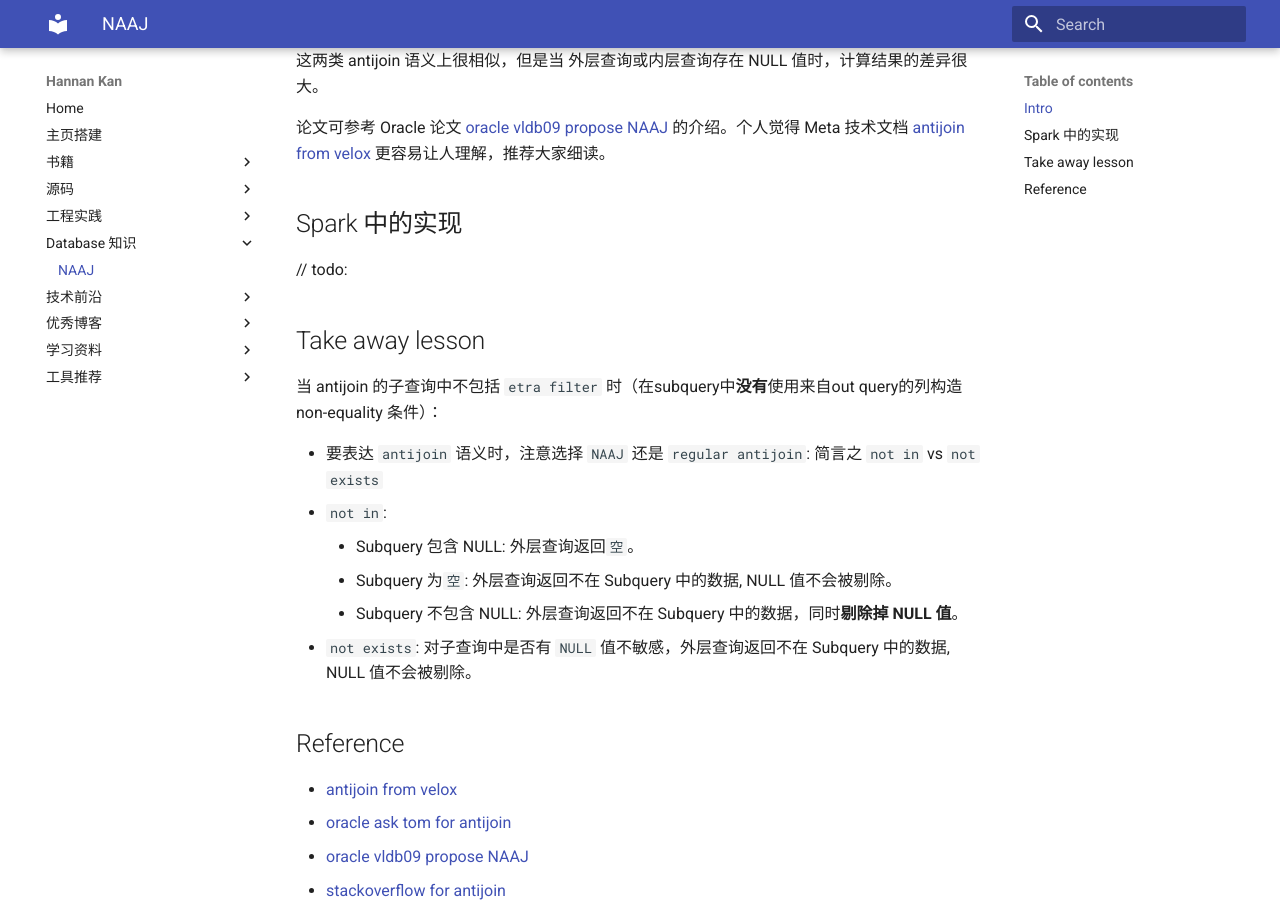
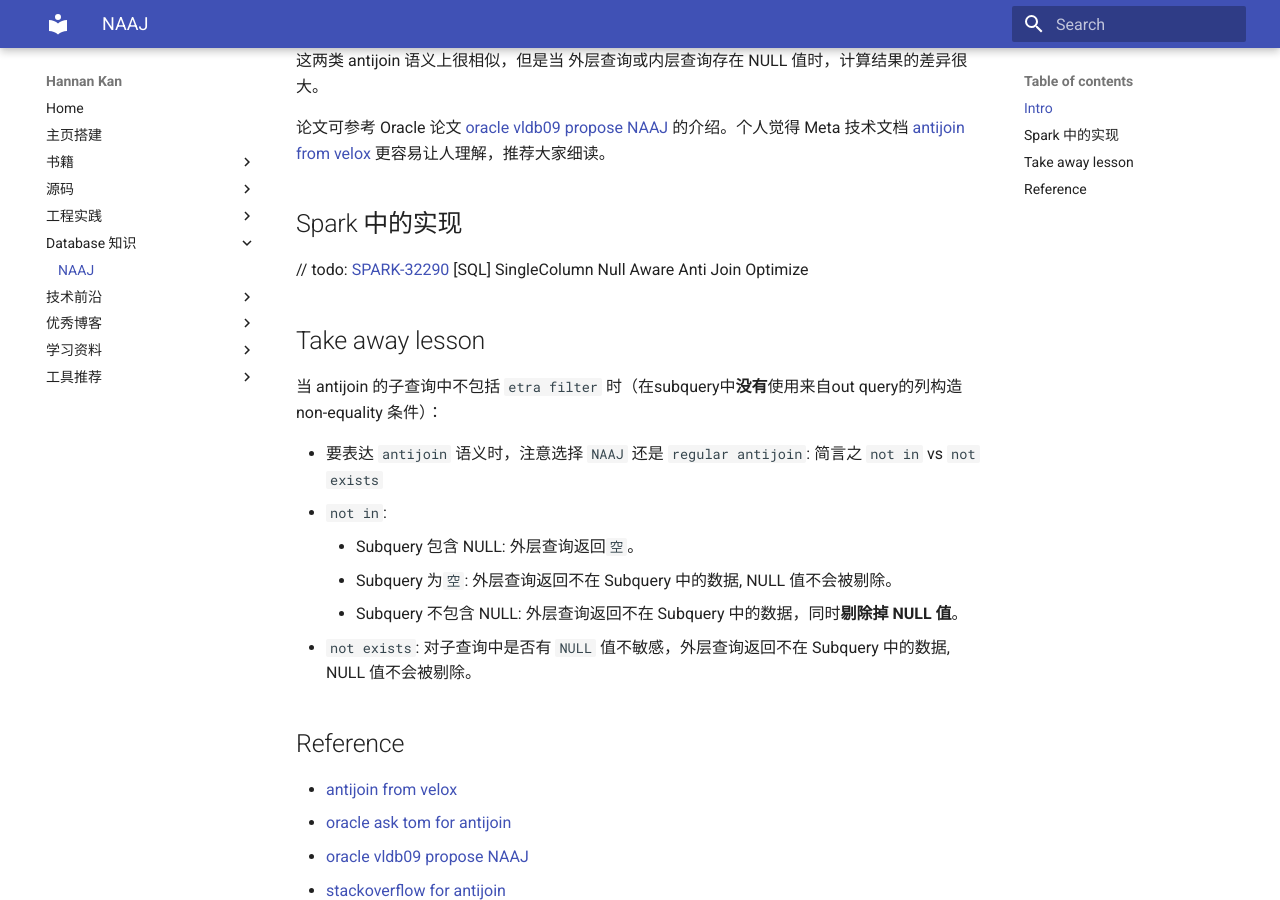
Before and after one commit to HannanKan/homepage, an MkDocs documentation site: the page built from docs/research_related/NAAJ.md, in a window 1280 px wide and 900 px high, scrolled down 807 px. Built offline with MkDocs 1.6.1 and Material for MkDocs 9.7.7, drawn with Linux system fonts in a browser that asks for light colours; comment, search, counter and statistics services are not loaded.

Commit message:
增加 SparkSQL 对  NAAJ 的优化(还不完善)

```diff
--- a/docs/research_related/NAAJ.md
+++ b/docs/research_related/NAAJ.md
@@ -28,7 +28,7 @@
 论文可参考 Oracle 论文 [oracle vldb09 propose NAAJ] 的介绍。个人觉得 Meta 技术文档 [antijoin from velox] 更容易让人理解，推荐大家细读。
 
 ## Spark 中的实现
-// todo:
+// todo: [SPARK-32290] [SQL] SingleColumn Null Aware Anti Join Optimize
 
 
 ## Take away lesson
@@ -52,3 +52,4 @@
 [oracle ask tom for antijoin]: https://asktom.oracle.com/ords/asktom.search?tag=null-aware-anti-join
 [stackoverflow for antijoin]: https://stackoverflow.com/questions/173041/not-in-vs-not-exists
 [oracle vldb09 propose NAAJ]: https://www.vldb.org/pvldb/vol2/vldb09-423.pdf
+[SPARK-32290]: https://issues.apache.org/jira/browse/SPARK-32290
```
